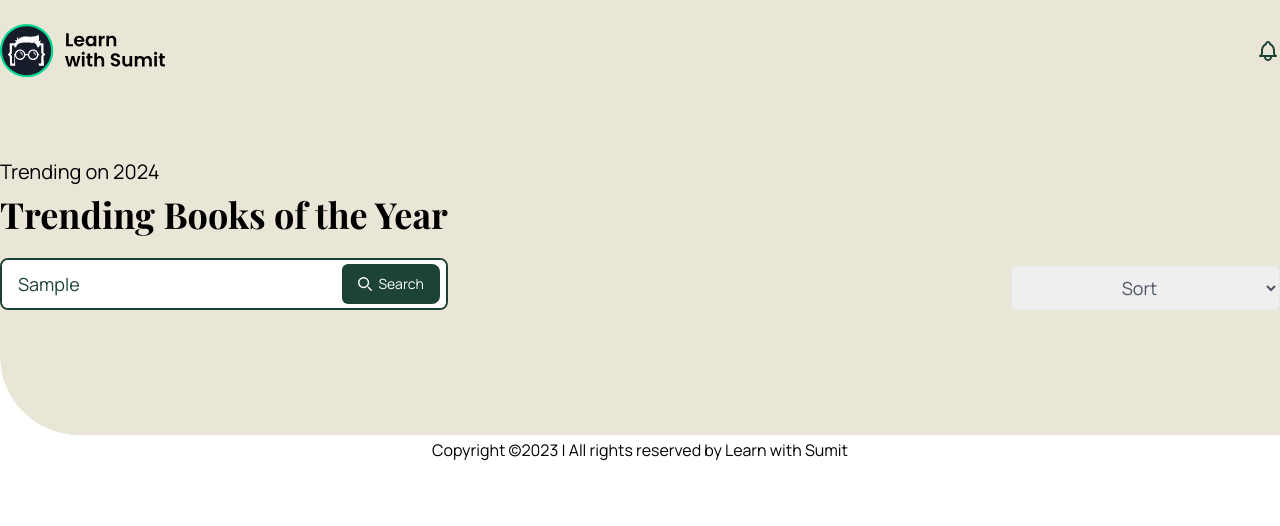
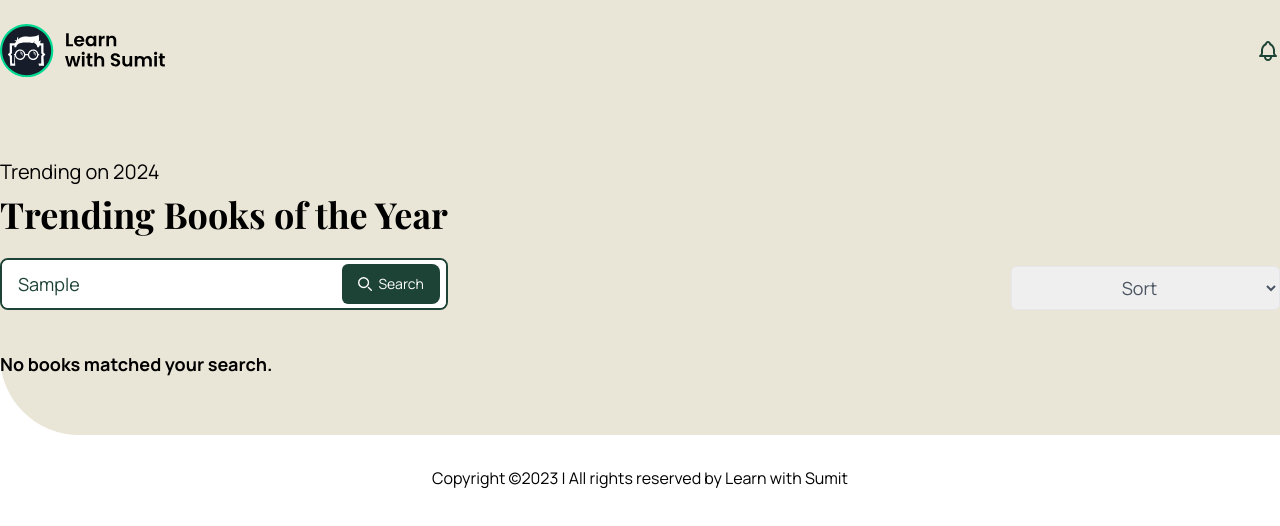
Before and after one commit to ahuchchas/book-finder, a React (Vite) app: page / in a window 1280 px wide. Both pictures are taken after typing "Sample" into the empty fields and a click on the button "Search". Shown: the top 526 px of the page. Built offline with nearby package versions, Linux system fonts and the light colour scheme.

Commit message:
no books found message added

```diff
--- a/src/books/BookList.jsx
+++ b/src/books/BookList.jsx
@@ -4,6 +4,9 @@ import { FaStar } from "react-icons/fa";
 export default function BookList({ books, onFav }) {
   return (
     <div className="container mx-auto grid grid-cols-1 gap-8 max-w-7xl md:grid-cols-2 lg:grid-cols-3 xl:grid-cols-4">
+      {books.length < 1 && (
+        <h1 className="font-bold ">No books matched your search.</h1>
+      )}
       {books.map((book) => (
         <div key={book.id} className="space-y-3">
           <div className="flex items-center justify-center rounded-md border border-[#324251]/30 bg-white p-4">
```
